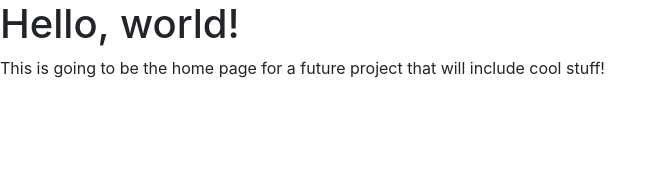
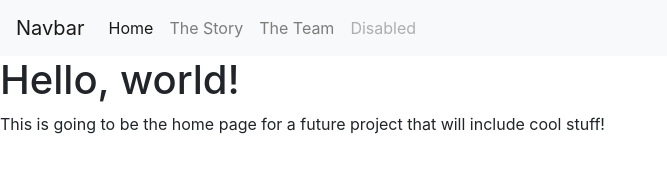
Before and after one commit to arleighbw/Renegade, a plain HTML site: page index.html in a window 1280 px wide. Shown: the whole page, without its empty margins (0-667 px from the left). Drawn offline with nearby package versions, Linux system fonts and the light colour scheme.

Commit message:
004 added nav bar to top of page

```diff
--- a/index.html
+++ b/index.html
@@ -10,6 +10,20 @@
 
     <title>Hello, world!</title>
   </head>
+  <nav class="navbar navbar-expand-lg navbar-light bg-light">
+    <a class="navbar-brand" href="#">Navbar</a>
+    <button class="navbar-toggler" type="button" data-toggle="collapse" data-target="#navbarNavAltMarkup" aria-controls="navbarNavAltMarkup" aria-expanded="false" aria-label="Toggle navigation">
+      <span class="navbar-toggler-icon"></span>
+    </button>
+    <div class="collapse navbar-collapse" id="navbarNavAltMarkup">
+      <div class="navbar-nav">
+        <a class="nav-item nav-link active" href="#">Home <span class="sr-only">(current)</span></a>
+        <a class="nav-item nav-link" href="#">The Story</a>
+        <a class="nav-item nav-link" href="#">The Team</a>
+        <a class="nav-item nav-link disabled" href="#">Disabled</a>
+      </div>
+    </div>
+  </nav>
   <body>
     <h1>Hello, world!</h1>
     <p>This is going to be the home page for a future project that will include cool stuff!</p>
```
